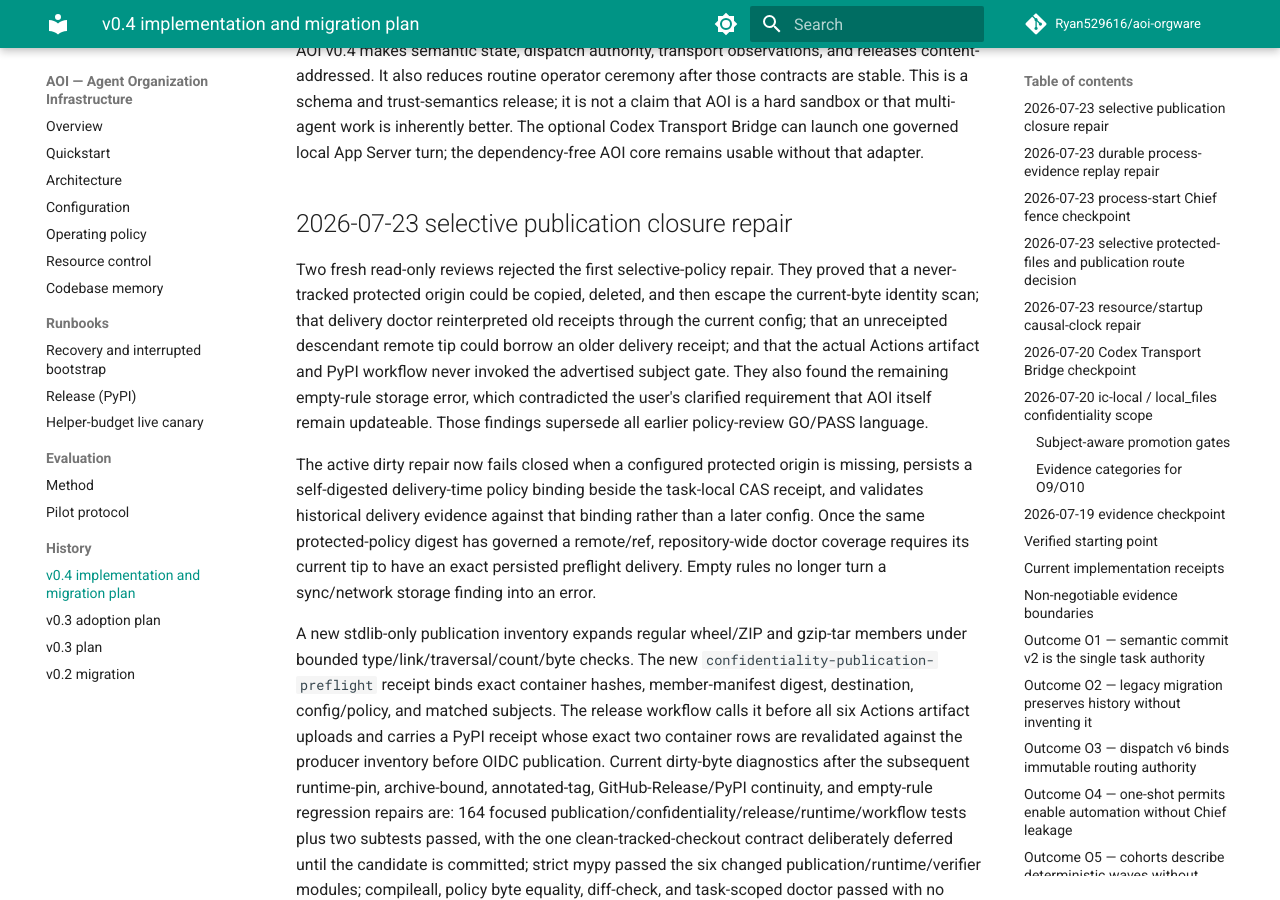
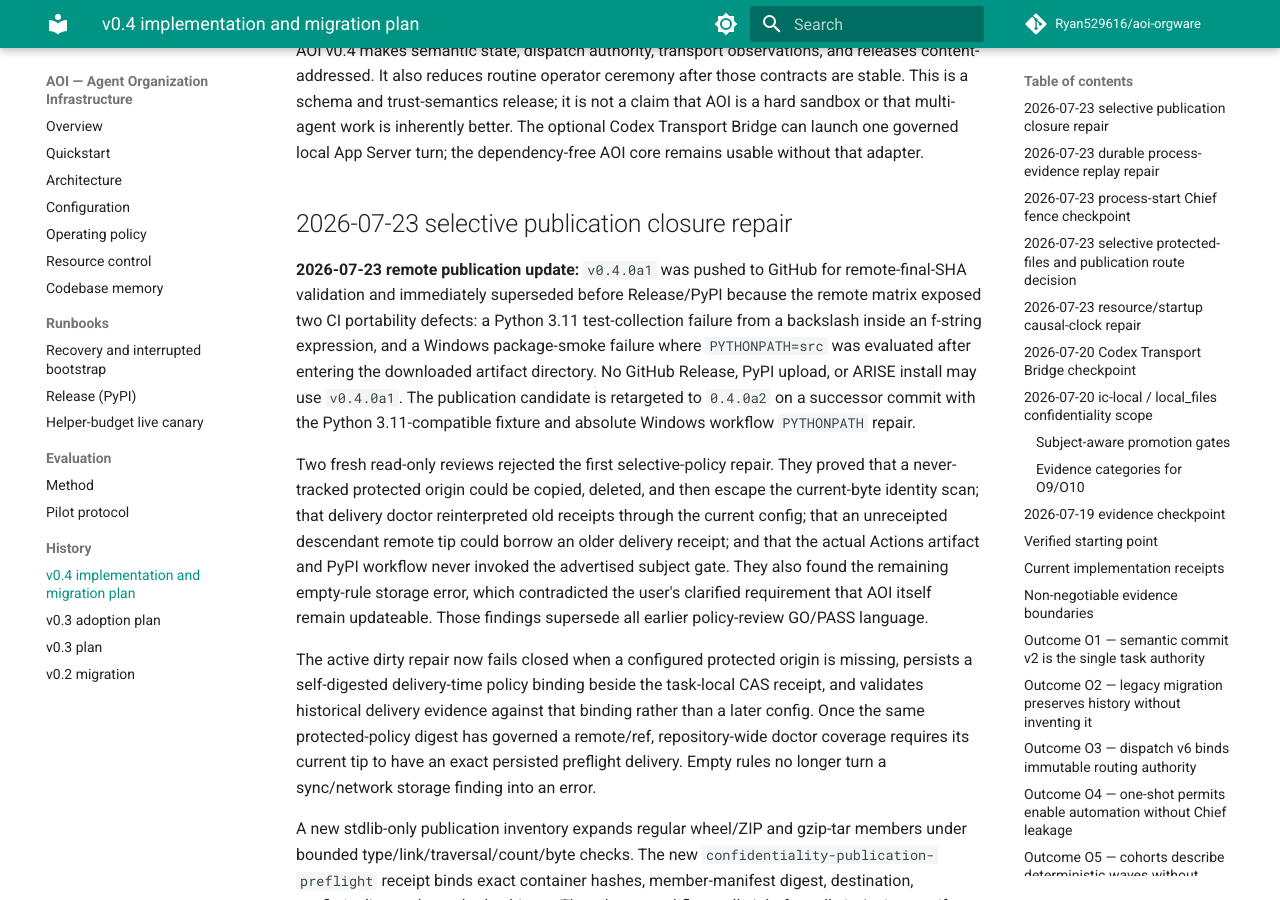
Before and after one commit to Ryan529616/aoi-orgware, an MkDocs documentation site: the page built from docs/v0.4-plan.md, in a window 1280 px wide and 900 px high, scrolled down 1017 px. Built offline with MkDocs 1.6.1 and Material for MkDocs 9.7.7, drawn with Linux system fonts in a browser that asks for light colours; comment, search, counter and statistics services are not loaded.

Commit message:
Fix v0.4.0a2 remote CI portability

```diff
--- a/docs/v0.4-plan.md
+++ b/docs/v0.4-plan.md
@@ -48,6 +48,16 @@ better. The optional Codex Transport Bridge can launch one governed local App
 Server turn; the dependency-free AOI core remains usable without that adapter.
 
 ## 2026-07-23 selective publication closure repair
+
+**2026-07-23 remote publication update:** `v0.4.0a1` was pushed to GitHub for
+remote-final-SHA validation and immediately superseded before Release/PyPI
+because the remote matrix exposed two CI portability defects: a Python 3.11
+test-collection failure from a backslash inside an f-string expression, and a
+Windows package-smoke failure where `PYTHONPATH=src` was evaluated after
+entering the downloaded artifact directory. No GitHub Release, PyPI upload, or
+ARISE install may use `v0.4.0a1`. The publication candidate is retargeted to
+`0.4.0a2` on a successor commit with the Python 3.11-compatible fixture and
+absolute Windows workflow `PYTHONPATH` repair.
 
 Two fresh read-only reviews rejected the first selective-policy repair. They
 proved that a never-tracked protected origin could be copied, deleted, and then
--- a/src/aoi_orgware/_version.py
+++ b/src/aoi_orgware/_version.py
@@ -1,3 +1,3 @@
 """Canonical AOI package version for build metadata and runtime reporting."""
 
-__version__ = "0.4.0a1"
+__version__ = "0.4.0a2"
```
Also changed, not shown: CHANGELOG.md (+1 -1 lines), README.md (+5 -5 lines), docs/quickstart.md (+6 -6 lines), 3 other files.
